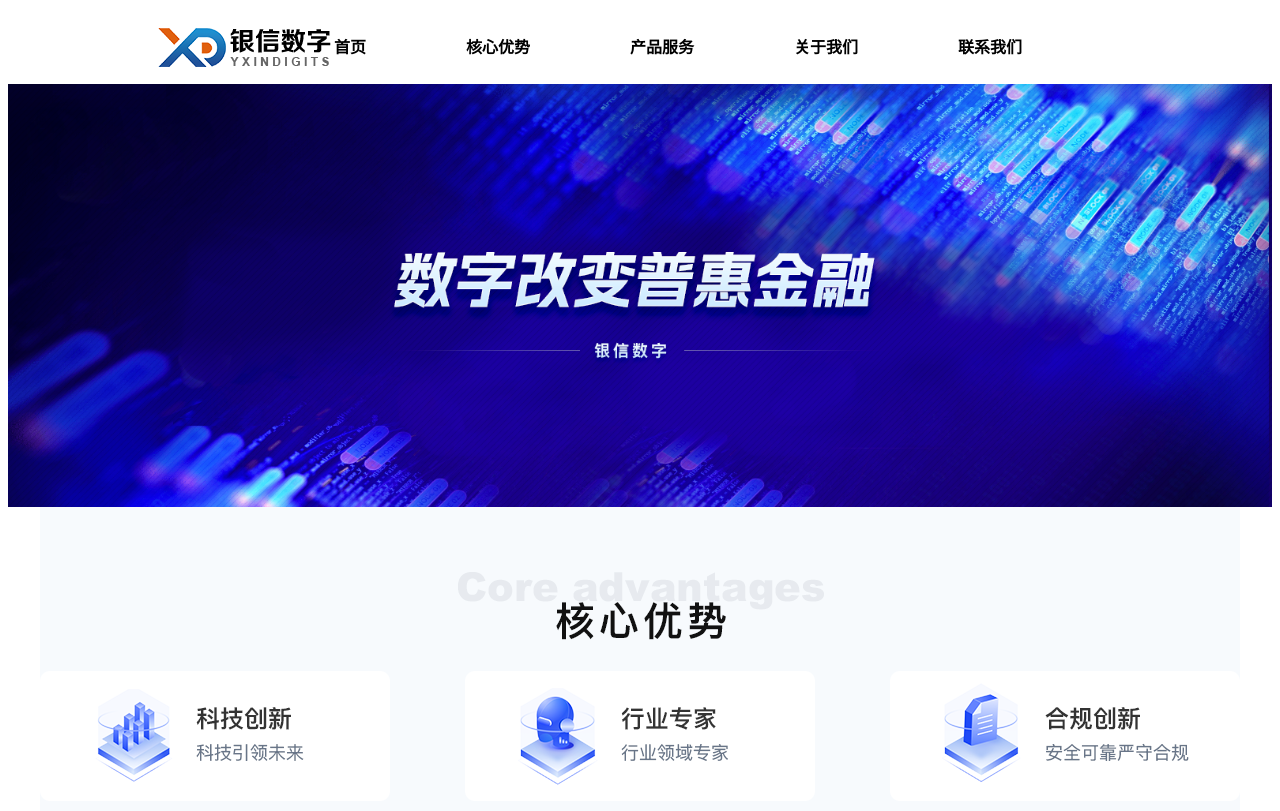
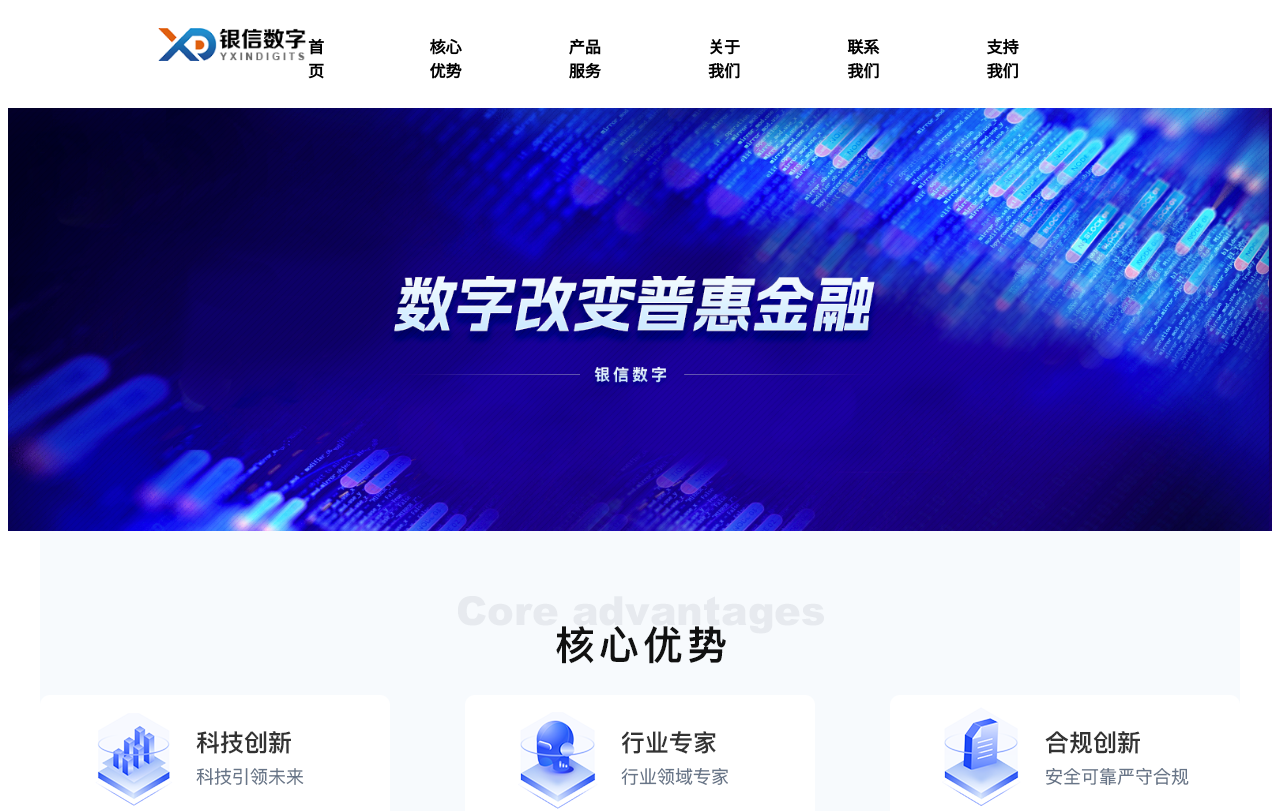
Before and after one commit to linguanyuan/server, a website: page index.html in a window 1280 px wide. Shown: the top 811 px of the page. Drawn offline with Linux system fonts and the light colour scheme.

Commit message:
Update index.html
添加支持

```diff
--- a/index.html
+++ b/index.html
@@ -73,6 +73,7 @@
           <p><a href="#four">产品服务</a></p>
           <p><a href="#five">关于我们</a></p>
           <p><a href="#six">联系我们</a></p>
+          <p><a href="#six">支持我们</a></p>
         </div>
       </header>
       <div><img src="./assets/image/2.png" class="img-xys" alt="" /></div>
```
